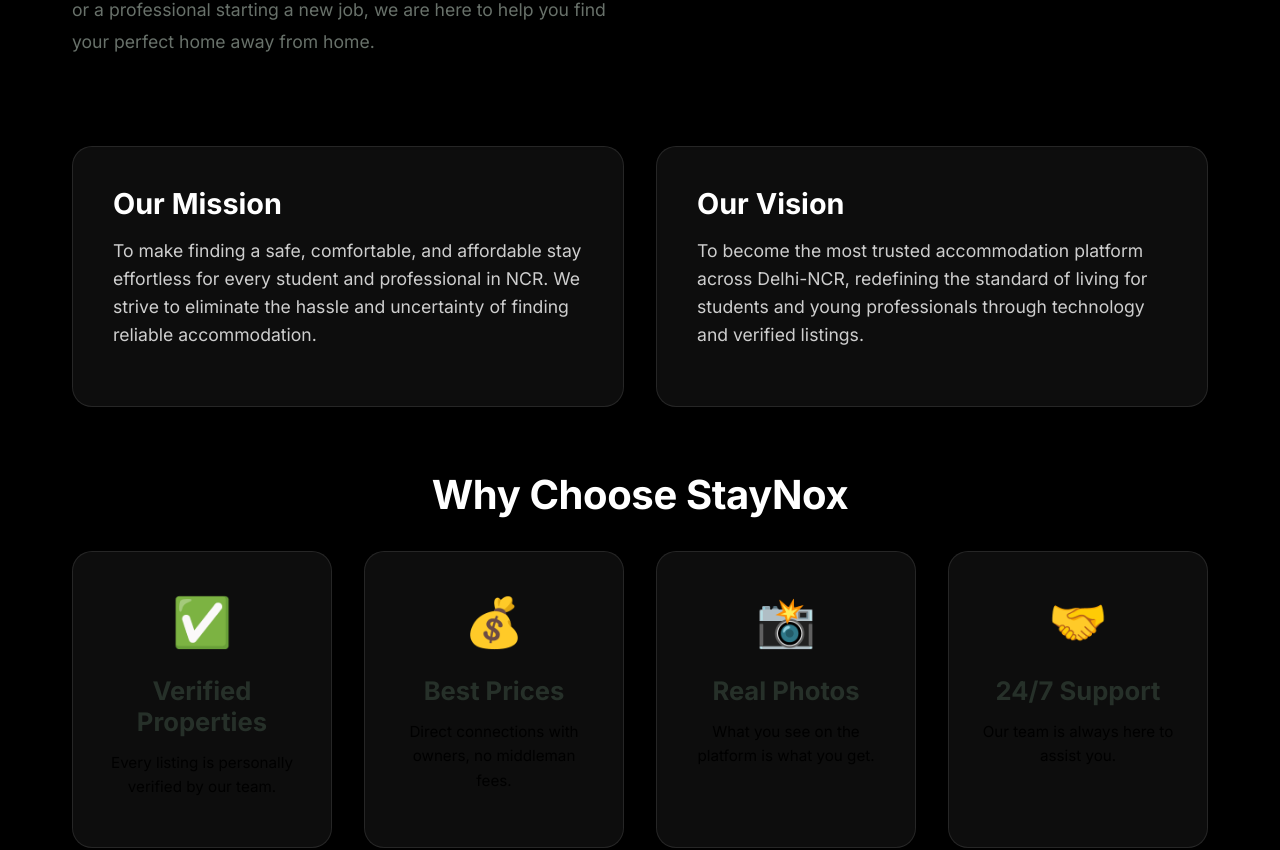
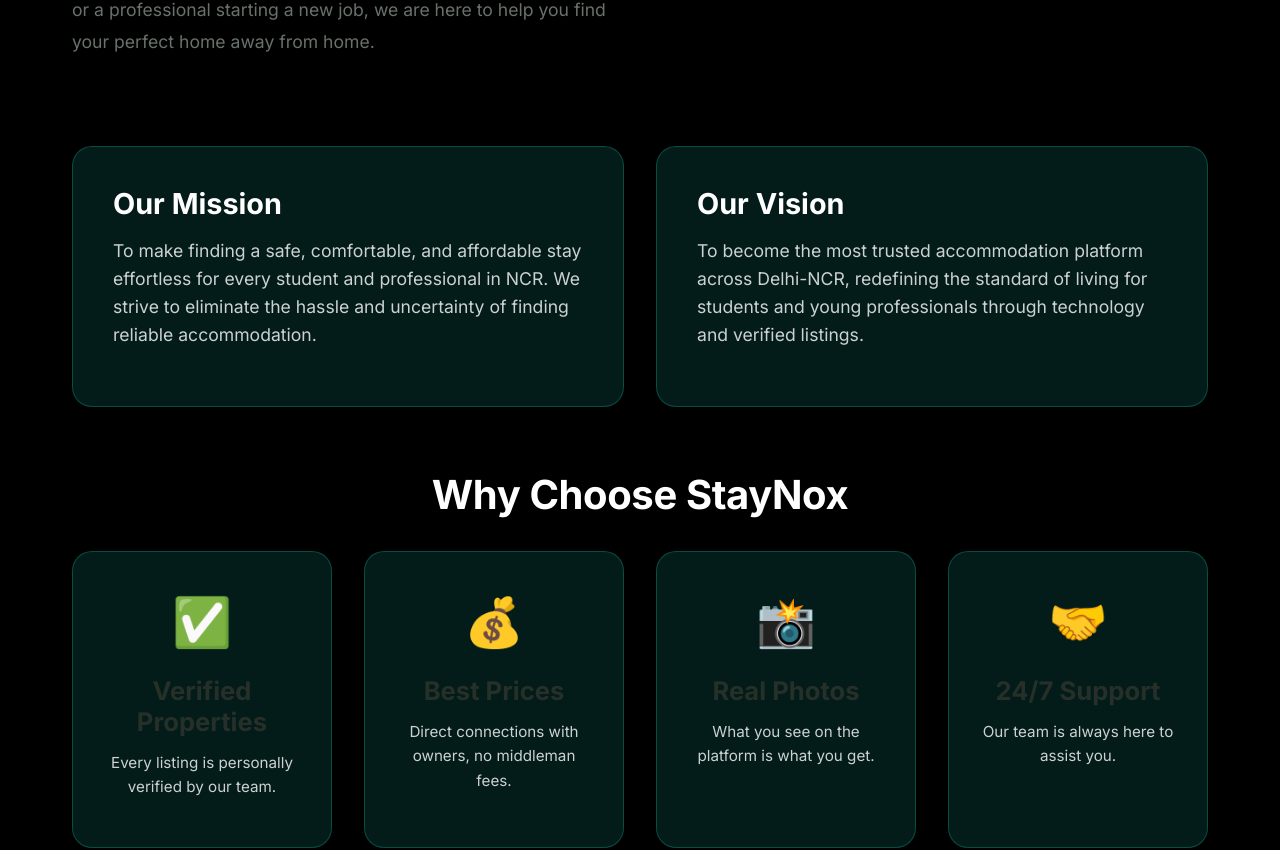
Before and after one commit to infostaygrid-hash/staynox, a Next.js app: page /about in a window 1280 px wide. Shown: the part 949-1799 px from the top of the page. Built offline with nearby package versions, Linux system fonts and the light colour scheme; no server answers.

Commit message:
style: change about page glass cards to teal brand color

```diff
--- a/app/about/page.js
+++ b/app/about/page.js
@@ -72,22 +72,22 @@
           <div className={`${styles.glassCard} ${styles.featureCard}`}>
             <div className={styles.icon}>✅</div>
             <h4>Verified Properties</h4>
-            <p style={{ marginTop: '0.5rem', fontSize: '0.95rem', color: '#000000' }}>Every listing is personally verified by our team.</p>
+            <p style={{ marginTop: '0.5rem', fontSize: '0.95rem' }}>Every listing is personally verified by our team.</p>
           </div>
           <div className={`${styles.glassCard} ${styles.featureCard}`}>
             <div className={styles.icon}>💰</div>
             <h4>Best Prices</h4>
-            <p style={{ marginTop: '0.5rem', fontSize: '0.95rem', color: '#000000' }}>Direct connections with owners, no middleman fees.</p>
+            <p style={{ marginTop: '0.5rem', fontSize: '0.95rem' }}>Direct connections with owners, no middleman fees.</p>
           </div>
           <div className={`${styles.glassCard} ${styles.featureCard}`}>
             <div className={styles.icon}>📸</div>
             <h4>Real Photos</h4>
-            <p style={{ marginTop: '0.5rem', fontSize: '0.95rem', color: '#000000' }}>What you see on the platform is what you get.</p>
+            <p style={{ marginTop: '0.5rem', fontSize: '0.95rem' }}>What you see on the platform is what you get.</p>
           </div>
           <div className={`${styles.glassCard} ${styles.featureCard}`}>
             <div className={styles.icon}>🤝</div>
             <h4>24/7 Support</h4>
-            <p style={{ marginTop: '0.5rem', fontSize: '0.95rem', color: '#000000' }}>Our team is always here to assist you.</p>
+            <p style={{ marginTop: '0.5rem', fontSize: '0.95rem' }}>Our team is always here to assist you.</p>
           </div>
         </div>
       </section>
--- a/app/about/page.module.css
+++ b/app/about/page.module.css
@@ -111,10 +111,10 @@
 }
 
 .glassCard {
-  background: rgba(255, 255, 255, 0.05);
+  background: rgba(20, 184, 166, 0.15);
   backdrop-filter: blur(12px);
   -webkit-backdrop-filter: blur(12px);
-  border: 1px solid rgba(255, 255, 255, 0.1);
+  border: 1px solid rgba(20, 184, 166, 0.3);
   border-radius: 20px;
   padding: 2.5rem;
   transition: transform 0.3s ease, box-shadow 0.3s ease;
```
